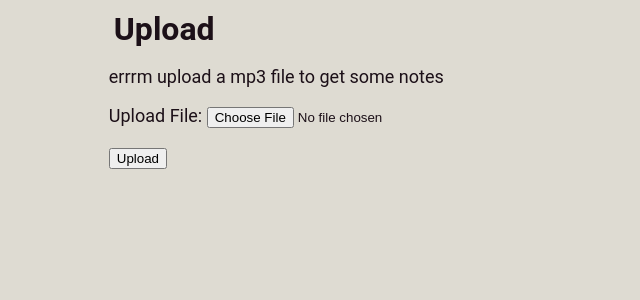
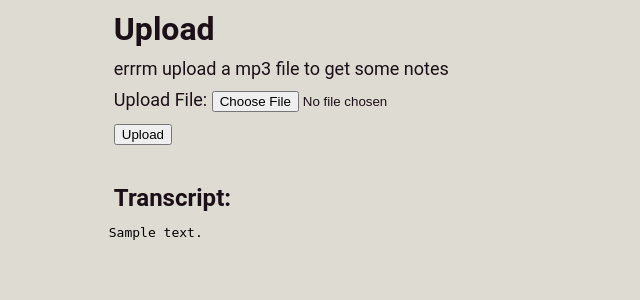
Before and after one commit to AjaySlngh/NoteAI, a Flask app: template flaskr/templates/upload.html in a window 1280 px wide. Shown: the part 48-348 px from the top of the page, without its empty margins (0-640 px from the left). Run offline with Flask 3, Linux system fonts and the light colour scheme; the template is opened without the code that fills it: most values are stand-ins (such as "Sample title", 1, 10 or a date in 2020).

Commit message:
added spot for transcript to go

```diff
--- a/flaskr/templates/styles.css
+++ b/flaskr/templates/styles.css
@@ -14,6 +14,8 @@ h1{
 p{
     color:#1C1018;
     font-size: large;
+    margin: 10px 5px;
+
 }
 
 header,footer,main{
--- a/flaskr/templates/upload.html
+++ b/flaskr/templates/upload.html
@@ -34,7 +34,11 @@
         <form enctype="multipart/form-data" action="uploading" method="post">
             <p>Upload File: <input type="file" name="filename" accept="audio/mp3"/></p>
             <p><input type="submit" value="Upload" /></p>
-
+        </form>
+        <br>
+        <h2>Transcript:</h2>
+        <form Name="Transcript" Method="" Acrtion="">
+            <pre>{{content}}</pre>
         </form>
     </main>
     <footer>
```
